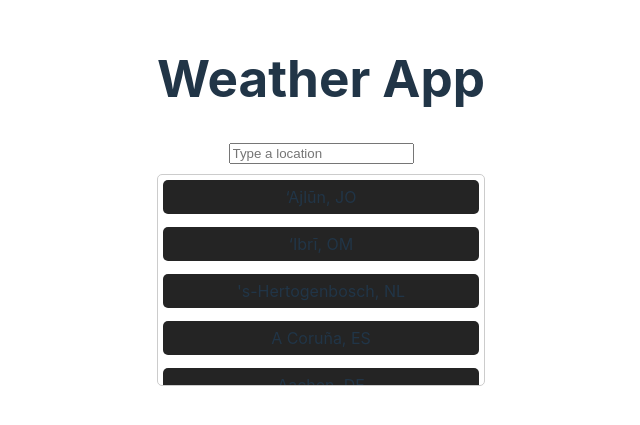
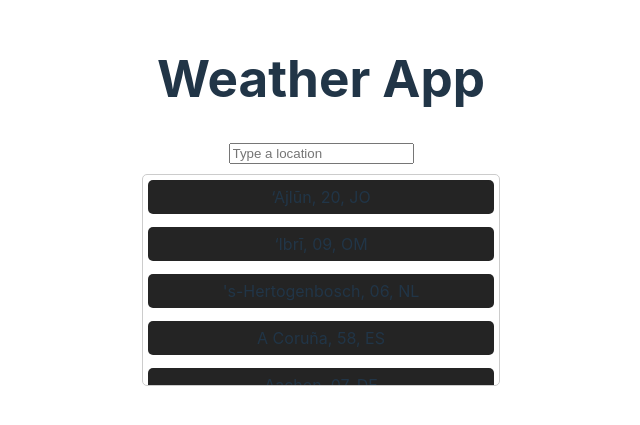
Before and after one commit to RyanHarang/Weather-App, a React (Vite) app in the folder Weather/: page / in a window 1280 px wide. Shown: the part 199-624 px from the top of the page, without its empty margins (319-959 px from the left). Built offline with nearby package versions, Linux system fonts and the light colour scheme; no server answers.

Commit message:
Showing States

```diff
--- a/Weather/src/components/LocationSearch.jsx
+++ b/Weather/src/components/LocationSearch.jsx
@@ -8,14 +8,14 @@ function LocationSearch({ setSelectedLocation, setSelectedCountry, list }) {
   useEffect(() => {
     const filteredAndSortedLocations = list
       .filter((location) =>
-        `${location.name}, ${location.countryCode}`
+        `${location.name}, ${location.admin1Code}, ${location.countryCode}`
           .toLowerCase()
           .includes(userInput.toLowerCase())
       )
       .sort((a, b) => {
         // Sort by city name and country code
-        const aFullName = `${a.name}, ${a.countryCode}`;
-        const bFullName = `${b.name}, ${b.countryCode}`;
+        const aFullName = `${a.name}, ${a.admin1Code}, ${a.countryCode}`;
+        const bFullName = `${b.name}, ${b.admin1Code}, ${b.countryCode}`;
         return aFullName.localeCompare(bFullName);
       });
 
@@ -40,7 +40,7 @@ function LocationSearch({ setSelectedLocation, setSelectedCountry, list }) {
               setSelectedCountry(location.countryCode);
             }}
           >
-            {`${location.name}, ${location.countryCode}`}
+            {`${location.name}, ${location.admin1Code}, ${location.countryCode}`}
           </div>
         ))}
       </div>
```
